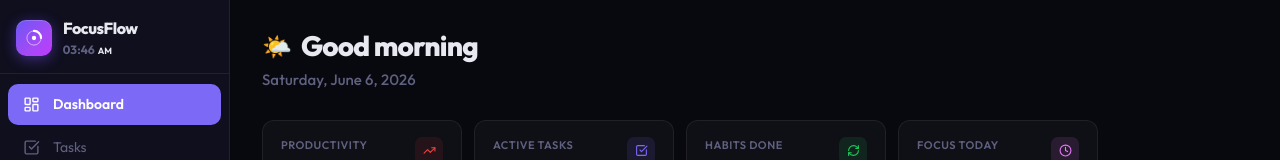
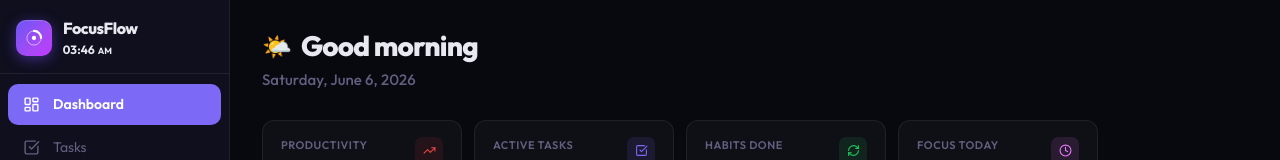
Before and after one commit to Pounar/FocusFlow, a Next.js app: page / in a window 1280 px wide. Shown: the top 160 px of the page. Built offline with nearby package versions, Linux system fonts and the light colour scheme.

Commit message:
Update page.jsx

```diff
--- a/app/page.jsx
+++ b/app/page.jsx
@@ -195,7 +195,7 @@ function SidebarContent({view,setView,reminders=[],onNav}) {
         <div style={{flex:1,minWidth:0}}>
           <span style={{color:"var(--text)",fontWeight:800,fontSize:16,letterSpacing:"-.5px",display:"block"}}>FocusFlow</span>
           <div style={{display:"flex",alignItems:"baseline",gap:3,marginTop:1}}>
-            <span style={{color:"var(--muted)",fontSize:12,fontWeight:700,fontVariantNumeric:"tabular-nums"}}>{t}</span>
+            <span style={{color:"var(--text)",fontSize:12,fontWeight:700,fontVariantNumeric:"tabular-nums"}}>{t}</span>
             <span style={{color:"var(--text)",fontSize:9,fontWeight:700}}>{ap}</span>
           </div>
         </div>
```
